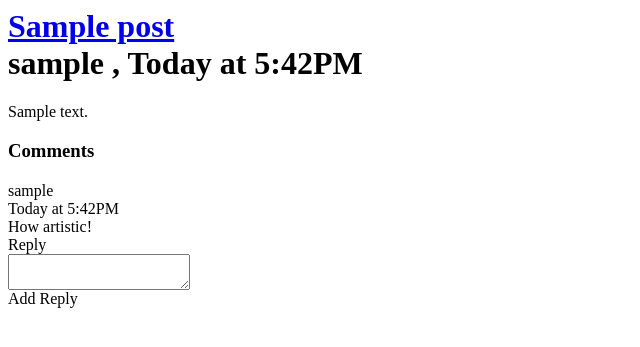
After one commit to lexruee/lexruee-blog, a PHP site: template templates/post.php in a window 1280 px wide. The commit adds this page. Shown: the top 347 px of the page, without its empty margins (0-640 px from the left). Run offline with PHP 8.4, Linux system fonts and the light colour scheme; the template is opened without the code that fills it: most values are stand-ins (such as "Sample title", 1, 10 or a date in 2020).

Commit message:
save current changes

```diff
--- a/models/Page.php
+++ b/models/Page.php
@@ -1,8 +1,12 @@
 <?php
 class Page extends ActiveRecord\Model {
+
     static $belongs_to = array(
         array('user')
     );
 
+    public function ugly_title(){
+        return str_replace(' ','-',$this->title);
+    }
 }
 ?>
--- a/models/Post.php
+++ b/models/Post.php
@@ -10,6 +10,10 @@ class Post extends Base {
         array('comments')
     );
 
+    public function ugly_title(){
+        return str_replace(' ','-',$this->title);
+    }
+
 }
 
 ?>
--- a/templates/login.php
+++ b/templates/login.php
@@ -5,6 +5,7 @@
         </a>
     </h1>
     <p>
+    <form id="'login">
         <div class="ui form">
             <div class="required field">
                 <label>Username</label>
@@ -20,8 +21,9 @@
                     <i class="lock icon"></i>
                 </div>
             </div>
-        <div class="ui submit button">Login</div>
+            <div class="ui submit button" onclick="app.login()">Login</div>
         </div>
+    </form>
     </p>
 
 </div>
--- /dev/null
+++ b/templates/post.php
@@ -0,0 +1,55 @@
+
+<div class="ui stacked blue primary segment">
+    <h1 class="ui header">
+
+        <div class="content">
+            <a href="#posts/<?php echo $post->ugly_title(); ?>" onclick="app.post_page(<?php echo $post->id ?>)">
+                <i class="comment outline icon"></i> <?php echo $post->title; ?>
+            </a>
+            <div class="sub header">
+                <a class="author"><?php echo $post->user->username; ?></a> , <span class="date">Today at 5:42PM</span>
+            </div>
+
+        </div>
+    </h1>
+
+    <p>
+        <?php echo $post->content; ?>
+    </p>
+    <p>
+
+
+    <div class="ui comments">
+        <h3 class="ui dividing header">Comments</h3>
+        <?php foreach($post->comments as $comment): ?>
+            <div class="comment">
+                <a class="avatar">
+                    <h2 class="ui header"> <i class="user icon"></i> </h2>
+                </a>
+                <div class="content">
+                    <a class="author"><?php echo $comment->username(); ?></a>
+                    <div class="metadata">
+                        <span class="date">Today at 5:42PM</span>
+                    </div>
+                    <div class="text">
+                        How artistic!
+                    </div>
+                    <div class="actions">
+                        <a class="reply">Reply</a>
+                    </div>
+                </div>
+            </div>
+        <?php endforeach; ?>
+
+        <form class="ui reply form">
+            <div class="field">
+                <textarea></textarea>
+            </div>
+            <div class="ui blue labeled submit icon button">
+                <i class="icon edit"></i> Add Reply
+            </div>
+        </form>
+    </div>
+
+    </p>
+</div>
```
Also changed, not shown: index.php (+6 -2 lines), models/Comment.php (+8 -0 lines), templates/index.html (+10 -1 lines), templates/posts.php (+12 -5 lines), blog.db. Lines whose indentation alone changed are shown as unchanged.
